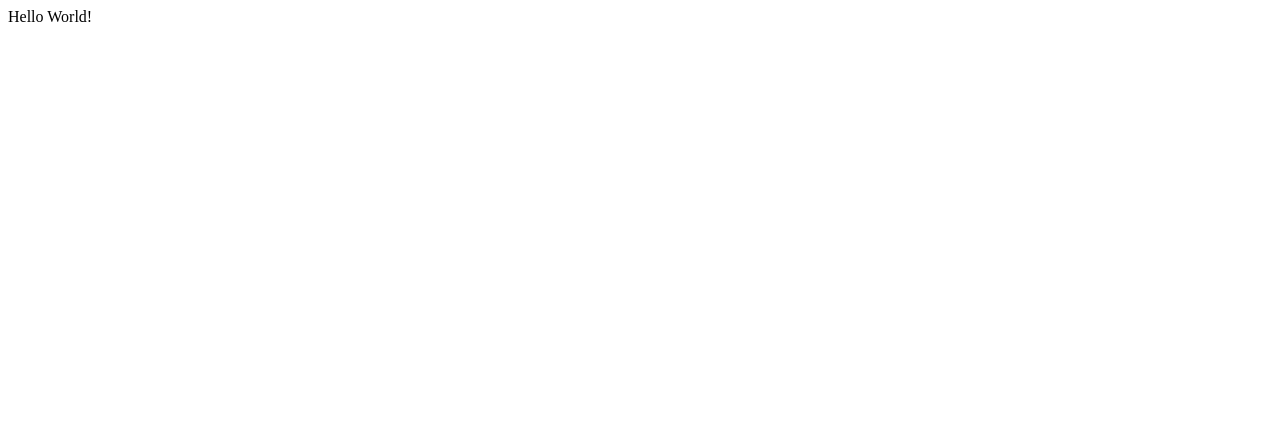
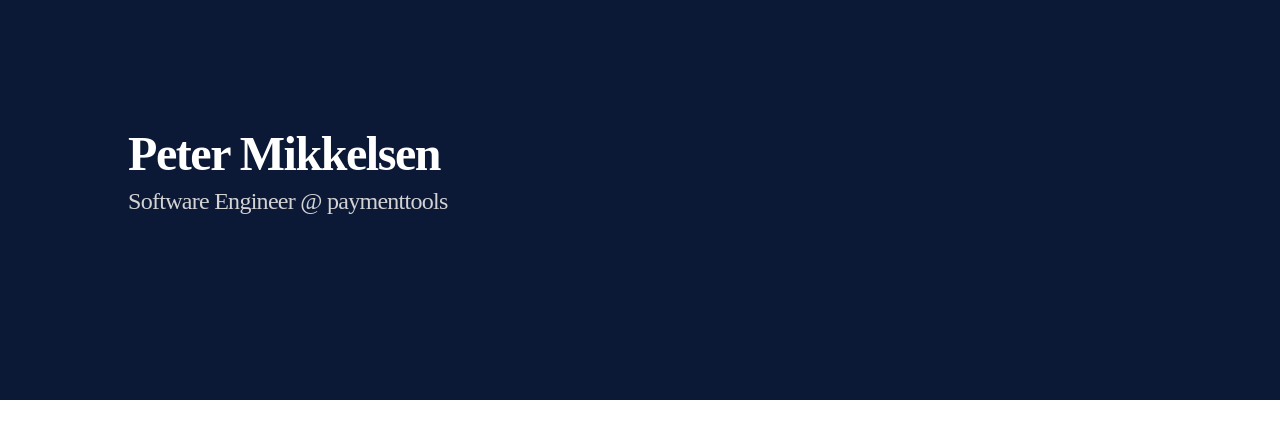
Before and after one commit to peterphmikkelsen/peterphmikkelsen.github.io, a plain HTML site: page index.html in a window 1280 px wide. Drawn offline with Linux system fonts and the light colour scheme; a web font is replaced by a local one.

Commit message:
Update index.html

```diff
--- a/index.html
+++ b/index.html
@@ -2,7 +2,7 @@
 <html>
 <head>
 <title>
-  Peter P. H. Mikkelsen
+  Peter Mikkelsen
 </title>
 <style>
   @font-face {
@@ -10,14 +10,21 @@
     src:
         url('Mona-Sans.woff2') format('woff2 supports variations'),
         url('Mona-Sans.woff2') format('woff2-variations');
-    font-weight: 200 900;
-    font-stretch: 75% 125%;
   }
 
   body {
-      font-family: 'Mona Sans';
+    font-family: 'Mona Sans';
   }
+
+  * {
+  margin: 0;
+  padding: 0;
+}
 </style>
 <body>
-  Hello World!
+  <div style="position:absolute;width:100%;height:50%;background: #0c1936;">
+    <p style="color: white;padding-top: 10%;padding-left: 10%; font-size: 48px;line-height: 52px;letter-spacing: -0.03em;"><b>Peter Mikkelsen</b></p>
+    <p style="color: lightgray;padding-top: 1%;padding-left: 10%; font-size: 24px;line-height: 16px;letter-spacing: -0.03em;">Software Engineer @ paymenttools</p>
+  </div>
+  <!-- <h1>Peter Mikkelsen</h1> -->
 </body>
```
